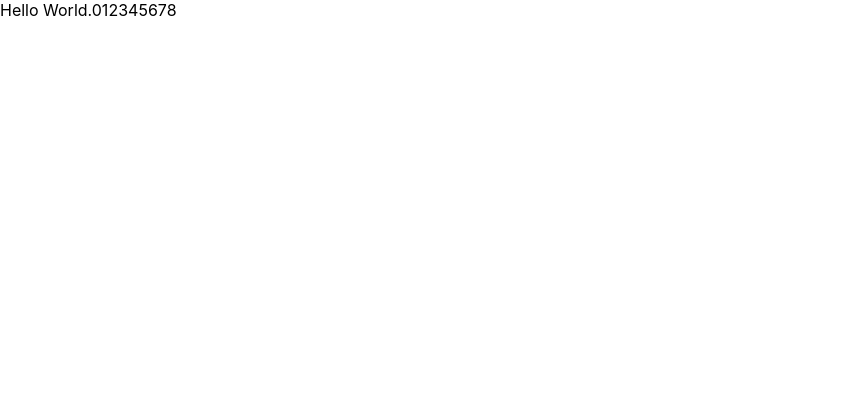
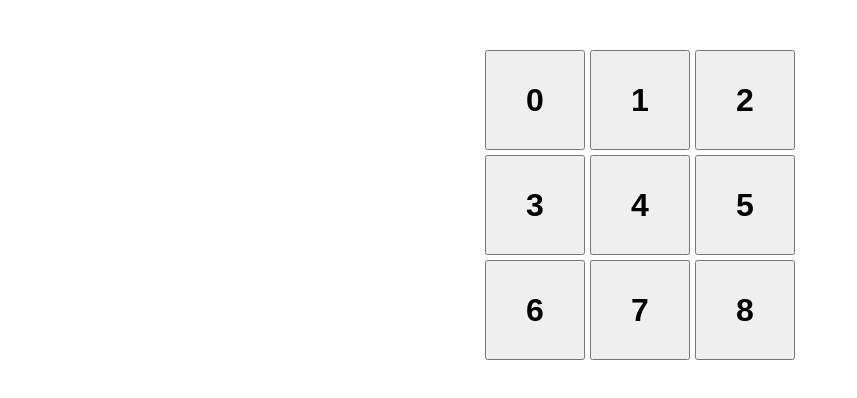
Before and after one commit to Serafim-sdegas0/tic-tac-toe, a React (Create React App) app: page / in a window 1280 px wide. Shown: the top 398 px of the page, without its empty margins (0-857 px from the left). Built offline with nearby package versions, Linux system fonts and the light colour scheme.

Commit message:
add sqvers

```diff
--- a/src/App.tsx
+++ b/src/App.tsx
@@ -6,15 +6,29 @@ function App() {
   const numbers: number[] = [0, 1, 2, 3, 4, 5, 6, 7, 8];
 
   return (
-    <>
-      Hello World.
+    <div style={styles.board}>
       {
         numbers.map((num) => (
-          <>{num}</>
+          <button style={styles.square} key={num}>{num}</button>
         ))
       }
-    </>
+    </div>
   );
 }
-
+const styles = {
+  board: {
+    display: 'grid',
+    gridTemplateColumns: 'repeat(3, 100px)',
+    gridGap: '5px',
+    marginTop: '50px',
+    justifyContent: 'center',
+  },
+  square: {
+    width: '100px',
+    height: '100px',
+    fontSize: '2rem',
+    fontWeight: 'bold',
+    cursor: 'pointer',
+  },
+};
 export default App;
```
